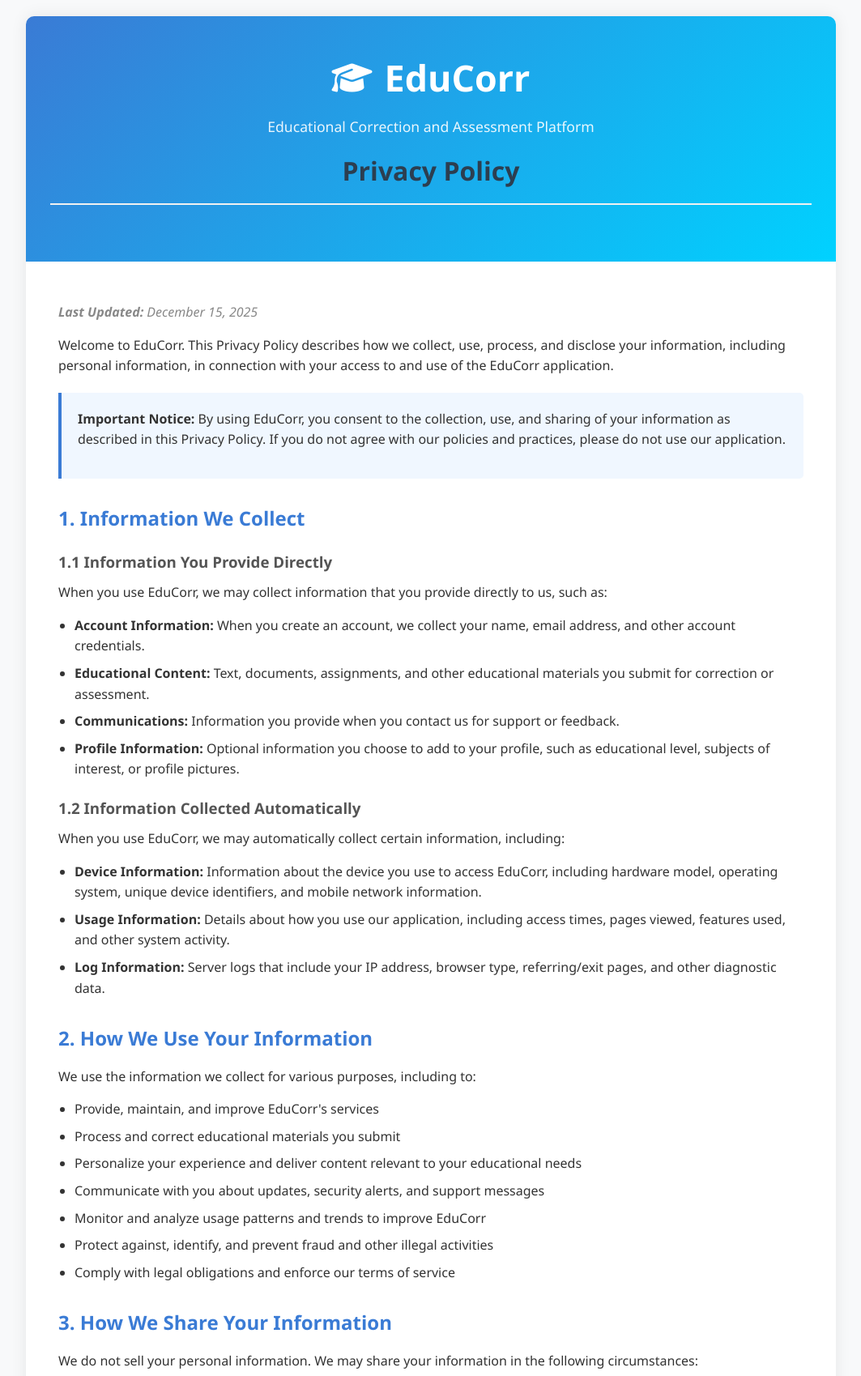
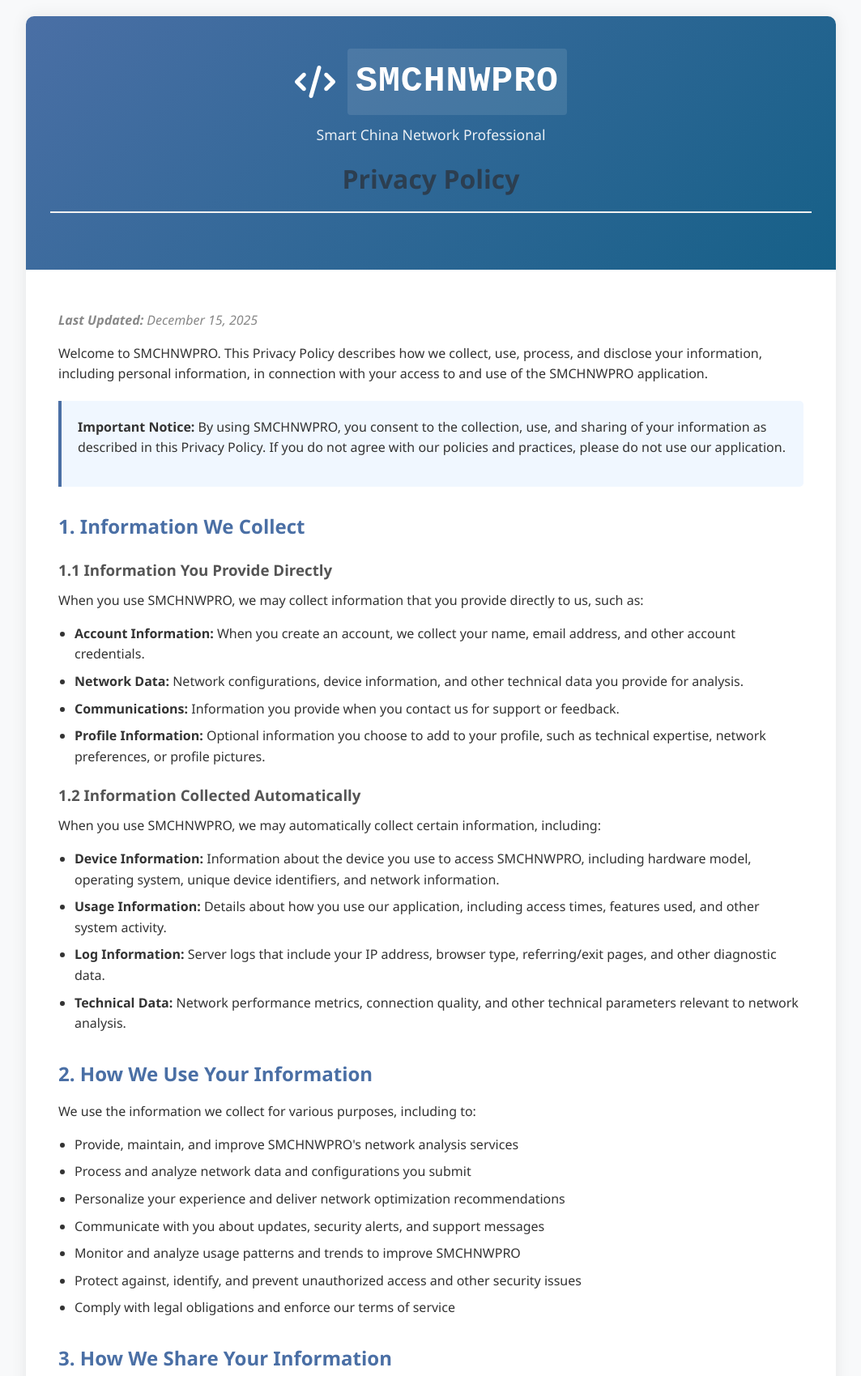
Before and after one commit to zxjota/SMCHNWPRO-WEB, a plain HTML site: page index.html in a window 1280 px wide. Shown: the top 1699 px of the page at 81% size, without its empty margins (108-1171 px from the left). Drawn offline with Linux system fonts and the light colour scheme.

Commit message:
Update index.html

```diff
--- a/index.html
+++ b/index.html
@@ -3,7 +3,7 @@
 <head>
     <meta charset="UTF-8">
     <meta name="viewport" content="width=device-width, initial-scale=1.0">
-    <title>Privacy Policy - EduCorr</title>
+    <title>Privacy Policy - SMCHNWPRO</title>
     <style>
         * {
             margin: 0;
@@ -29,7 +29,7 @@
         }
 
         header {
-            background: linear-gradient(135deg, #3a7bd5, #00d2ff);
+            background: linear-gradient(135deg, #4a6fa5, #166088);
             color: white;
             padding: 40px 30px;
             text-align: center;
@@ -67,7 +67,7 @@
         }
 
         h2 {
-            color: #3a7bd5;
+            color: #4a6fa5;
             margin: 30px 0 15px 0;
         }
 
@@ -92,7 +92,7 @@
         .highlight {
             background-color: #f0f7ff;
             padding: 20px;
-            border-left: 4px solid #3a7bd5;
+            border-left: 4px solid #4a6fa5;
             margin: 20px 0;
             border-radius: 0 5px 5px 0;
         }
@@ -106,7 +106,7 @@
 
         .contact-info h3 {
             margin-top: 0;
-            color: #3a7bd5;
+            color: #4a6fa5;
         }
 
         footer {
@@ -122,6 +122,14 @@
             font-style: italic;
             color: #888;
             margin-top: 10px;
+        }
+
+        .app-name {
+            font-family: 'Courier New', monospace;
+            letter-spacing: 1px;
+            background-color: rgba(255, 255, 255, 0.1);
+            padding: 5px 10px;
+            border-radius: 4px;
         }
 
         @media (max-width: 768px) {
@@ -144,50 +152,51 @@
     <div class="container">
         <header>
             <div class="logo">
-                <i class="fas fa-graduation-cap logo-icon"></i>
-                EduCorr
+                <i class="fas fa-code logo-icon"></i>
+                <span class="app-name">SMCHNWPRO</span>
             </div>
-            <p class="app-info">Educational Correction and Assessment Platform</p>
+            <p class="app-info">Smart China Network Professional</p>
             <h1>Privacy Policy</h1>
         </header>
 
         <div class="content">
             <p class="last-updated"><strong>Last Updated:</strong> September 15, 2023</p>
 
-            <p>Welcome to EduCorr. This Privacy Policy describes how we collect, use, process, and disclose your information, including personal information, in connection with your access to and use of the EduCorr application.</p>
+            <p>Welcome to SMCHNWPRO. This Privacy Policy describes how we collect, use, process, and disclose your information, including personal information, in connection with your access to and use of the SMCHNWPRO application.</p>
 
             <div class="highlight">
-                <p><strong>Important Notice:</strong> By using EduCorr, you consent to the collection, use, and sharing of your information as described in this Privacy Policy. If you do not agree with our policies and practices, please do not use our application.</p>
+                <p><strong>Important Notice:</strong> By using SMCHNWPRO, you consent to the collection, use, and sharing of your information as described in this Privacy Policy. If you do not agree with our policies and practices, please do not use our application.</p>
             </div>
 
             <h2>1. Information We Collect</h2>
 
             <h3>1.1 Information You Provide Directly</h3>
-            <p>When you use EduCorr, we may collect information that you provide directly to us, such as:</p>
+            <p>When you use SMCHNWPRO, we may collect information that you provide directly to us, such as:</p>
             <ul>
                 <li><strong>Account Information:</strong> When you create an account, we collect your name, email address, and other account credentials.</li>
-                <li><strong>Educational Content:</strong> Text, documents, assignments, and other educational materials you submit for correction or assessment.</li>
+                <li><strong>Network Data:</strong> Network configurations, device information, and other technical data you provide for analysis.</li>
                 <li><strong>Communications:</strong> Information you provide when you contact us for support or feedback.</li>
-                <li><strong>Profile Information:</strong> Optional information you choose to add to your profile, such as educational level, subjects of interest, or profile pictures.</li>
+                <li><strong>Profile Information:</strong> Optional information you choose to add to your profile, such as technical expertise, network preferences, or profile pictures.</li>
             </ul>
 
             <h3>1.2 Information Collected Automatically</h3>
-            <p>When you use EduCorr, we may automatically collect certain information, including:</p>
+            <p>When you use SMCHNWPRO, we may automatically collect certain information, including:</p>
             <ul>
-                <li><strong>Device Information:</strong> Information about the device you use to access EduCorr, including hardware model, operating system, unique device identifiers, and mobile network information.</li>
-                <li><strong>Usage Information:</strong> Details about how you use our application, including access times, pages viewed, features used, and other system activity.</li>
+                <li><strong>Device Information:</strong> Information about the device you use to access SMCHNWPRO, including hardware model, operating system, unique device identifiers, and network information.</li>
+                <li><strong>Usage Information:</strong> Details about how you use our application, including access times, features used, and other system activity.</li>
                 <li><strong>Log Information:</strong> Server logs that include your IP address, browser type, referring/exit pages, and other diagnostic data.</li>
+                <li><strong>Technical Data:</strong> Network performance metrics, connection quality, and other technical parameters relevant to network analysis.</li>
             </ul>
 
             <h2>2. How We Use Your Information</h2>
             <p>We use the information we collect for various purposes, including to:</p>
             <ul>
-                <li>Provide, maintain, and improve EduCorr's services</li>
-                <li>Process and correct educational materials you submit</li>
-                <li>Personalize your experience and deliver content relevant to your educational needs</li>
+                <li>Provide, maintain, and improve SMCHNWPRO's network analysis services</li>
+                <li>Process and analyze network data and configurations you submit</li>
+                <li>Personalize your experience and deliver network optimization recommendations</li>
                 <li>Communicate with you about updates, security alerts, and support messages</li>
-                <li>Monitor and analyze usage patterns and trends to improve EduCorr</li>
-                <li>Protect against, identify, and prevent fraud and other illegal activities</li>
+                <li>Monitor and analyze usage patterns and trends to improve SMCHNWPRO</li>
+                <li>Protect against, identify, and prevent unauthorized access and other security issues</li>
                 <li>Comply with legal obligations and enforce our terms of service</li>
             </ul>
 
@@ -201,7 +210,7 @@
             </ul>
 
             <h2>4. Data Security</h2>
-            <p>We implement appropriate technical and organizational security measures designed to protect your information. However, no method of transmission over the Internet or electronic storage is 100% secure, and we cannot guarantee absolute security.</p>
+            <p>We implement appropriate technical and organizational security measures designed to protect your information. This includes encryption of data in transit and at rest, regular security assessments, and access controls. However, no method of transmission over the Internet or electronic storage is 100% secure, and we cannot guarantee absolute security.</p>
 
             <h2>5. Your Rights and Choices</h2>
             <p>Depending on your location, you may have certain rights regarding your personal information, including:</p>
@@ -214,17 +223,17 @@
             <p>To exercise these rights, please contact us using the information in the "Contact Us" section below.</p>
 
             <h2>6. Children's Privacy</h2>
-            <p>EduCorr is not intended for children under 13 years of age. We do not knowingly collect personal information from children under 13. If you are a parent or guardian and believe we have collected information from your child, please contact us immediately.</p>
+            <p>SMCHNWPRO is not intended for children under 13 years of age. We do not knowingly collect personal information from children under 13. If you are a parent or guardian and believe we have collected information from your child, please contact us immediately.</p>
 
             <h2>7. International Data Transfers</h2>
-            <p>Your information may be transferred to and processed in countries other than your own. We ensure appropriate safeguards are in place to protect your information when transferred internationally.</p>
+            <p>Your information may be transferred to and processed in countries other than your own. We ensure appropriate safeguards are in place to protect your information when transferred internationally, including standard contractual clauses where applicable.</p>
 
             <h2>8. Changes to This Privacy Policy</h2>
             <p>We may update this Privacy Policy from time to time. We will notify you of any changes by posting the new Privacy Policy on this page and updating the "Last Updated" date. We encourage you to review this Privacy Policy periodically.</p>
 
             <h2>9. Contact Us</h2>
             <div class="contact-info">
-                <h3>EduCorr Privacy Team</h3>
+                <h3>SMCHNWPRO Privacy Team</h3>
                 <p>If you have any questions or concerns about this Privacy Policy or our data practices, please contact us at:</p>
                 <p><strong>Email:</strong> <a href="mailto:myconsolethis432@gmail.com">myconsolethis432@gmail.com</a></p>
                 <p>We will respond to your inquiry within 30 days.</p>
@@ -232,8 +241,8 @@
         </div>
 
         <footer>
-            <p>&copy; 2023 EduCorr. All rights reserved.</p>
-            <p>This privacy policy applies to the EduCorr application and associated services.</p>
+            <p>&copy; 2023 SMCHNWPRO. All rights reserved.</p>
+            <p>This privacy policy applies to the SMCHNWPRO application and associated services.</p>
         </footer>
     </div>
 
@@ -262,6 +271,17 @@
                     }
                 });
             });
+
+            // Add subtle animation to logo
+            const logo = document.querySelector('.logo');
+            logo.addEventListener('mouseenter', function() {
+                this.style.transform = 'scale(1.02)';
+                this.style.transition = 'transform 0.3s ease';
+            });
+
+            logo.addEventListener('mouseleave', function() {
+                this.style.transform = 'scale(1)';
+            });
         });
     </script>
 </body>
```
